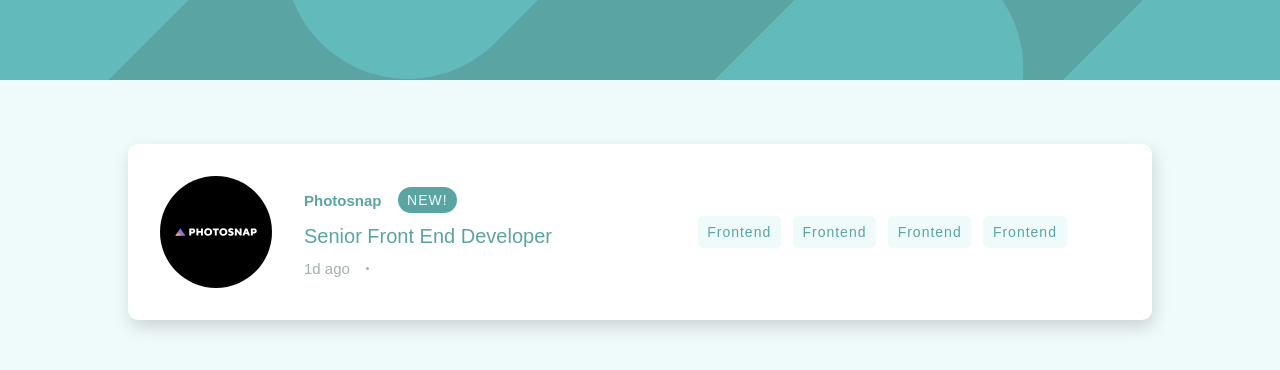
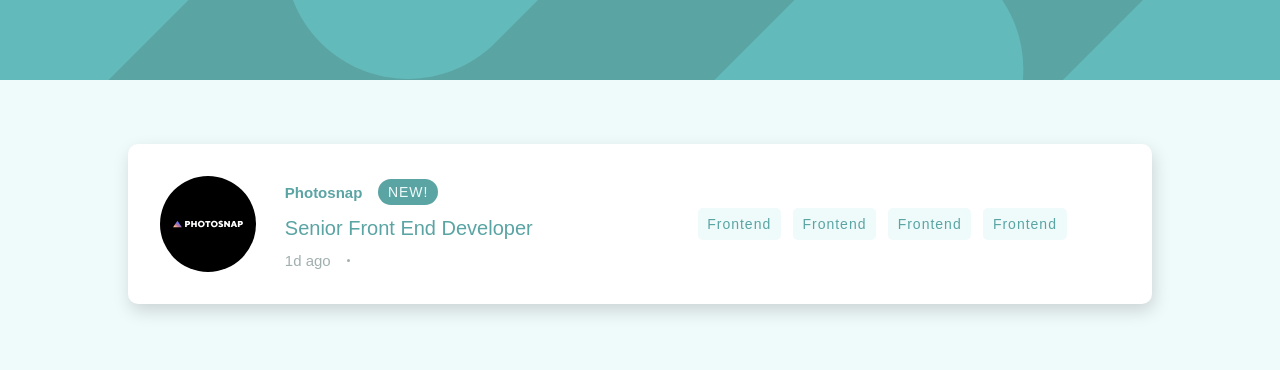
Before and after one commit to smosqueramazud/static-job-list, an Angular app: page /home in a window 1280 px wide. Shown: the top 370 px of the page. Built offline with nearby package versions, Linux system fonts and the light colour scheme.

Commit message:
ajuste de tamaño de la card @Author Sebastian Mosquera Mazud

```diff
--- a/src/app/pages/home/home.component.scss
+++ b/src/app/pages/home/home.component.scss
@@ -7,12 +7,12 @@
         &__card {
             background-color: white;
             width: 75%;
-            height: 14vh;
+            height: 12vh;
             border-radius: 10px;
             box-shadow: 2px 7px 17px rgba(0, 0, 0, 0.15);
             padding: 4vh;
             display: grid;
-            grid-template-columns: 15% 41% 44%;
+            grid-template-columns: 13% 43% 44%;
             transition: all 0.1s;
             cursor: auto;
 
```
